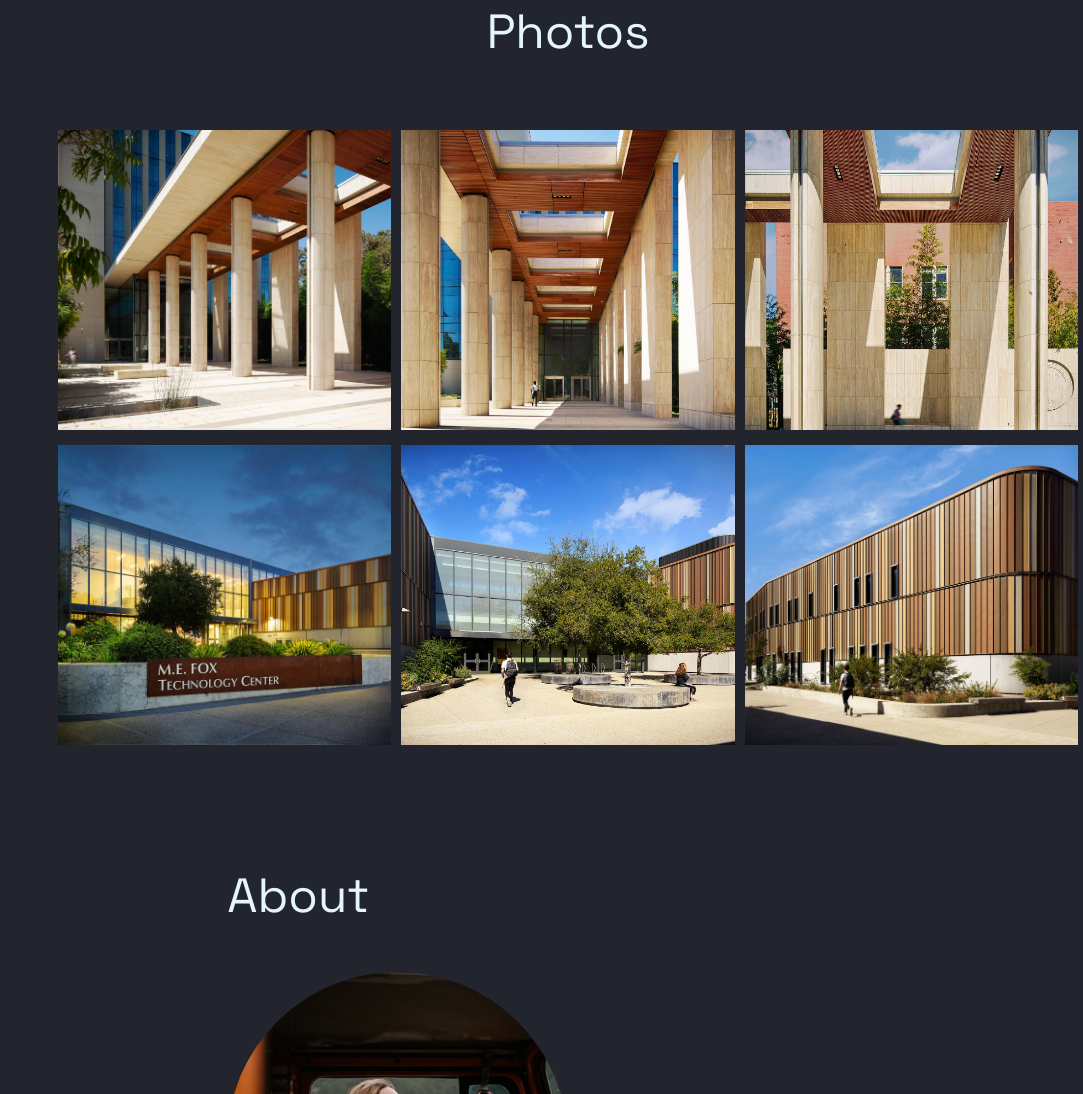
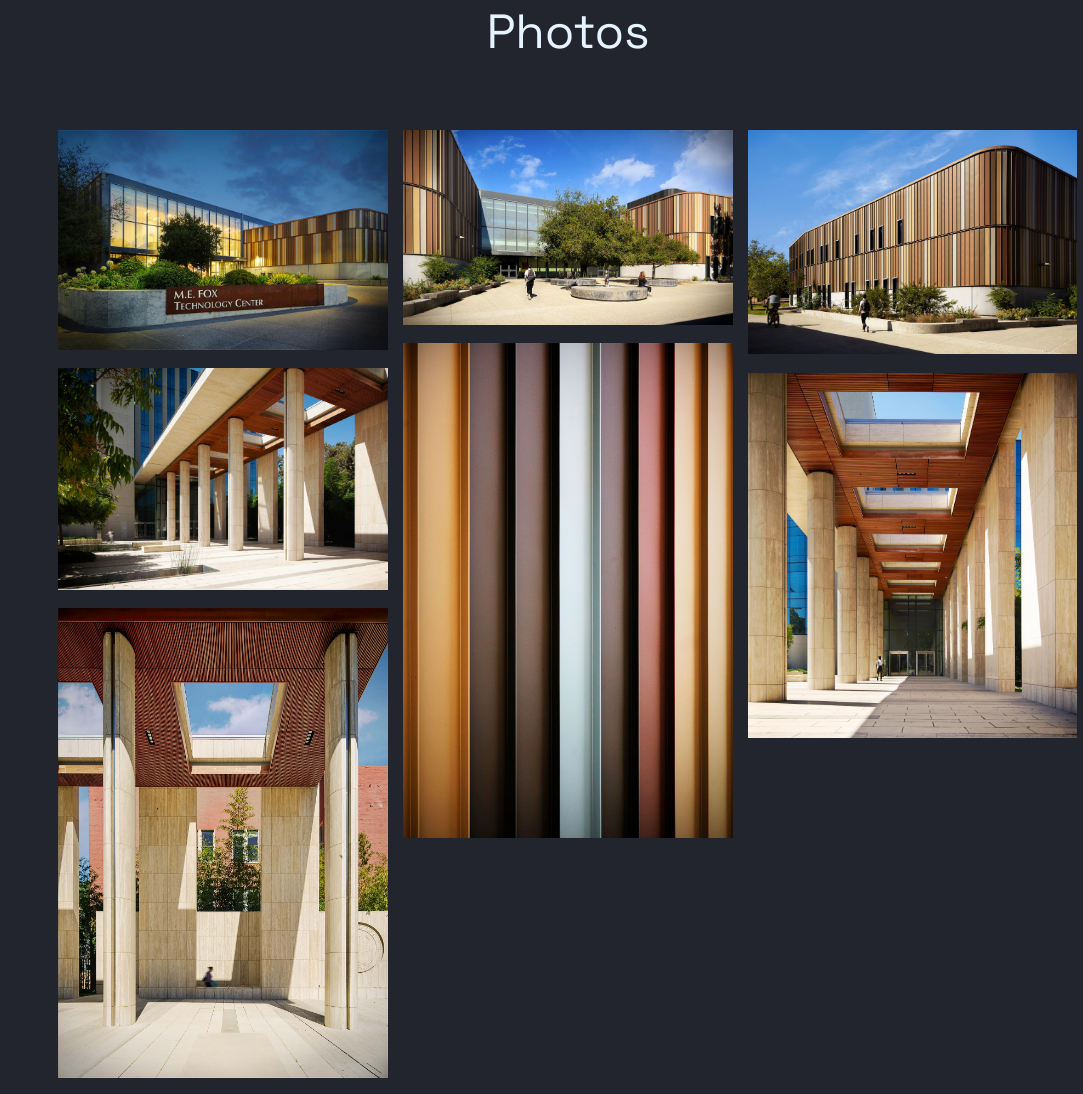
Before and after one commit to jthieleruiz/photo-site, a website: page index.html in a window 1280 px wide. Shown: the part 960-2054 px from the top of the page, without its empty margins (197-1280 px from the left). Drawn offline with nearby package versions, Linux system fonts and the light colour scheme; files whose address does not match are found by name; a web font is replaced by a local one.

Commit message:
Fixed masonry (yay!)

```diff
--- a/index.html
+++ b/index.html
@@ -92,36 +92,41 @@
             <div class="grid ">
               <div class="grid-sizer"></div>
 
-              <div class="grid-item" >
-                <a href="images/Family Justice 1.jpg" class="d-block photo-item" data-fancybox="gallery" data-caption="Family Justice Center | ZGF">
-                  <img src="images/Family Justice 1.jpg" alt="Image" class="img-fluid mb-0">
+              <div class="grid-item " >
+                <a href="images/West Valley Hero.jpg" class="" data-fancybox="gallery" data-caption="West Valley College Fox Technology Center | Steinberg Hart">
+                  <img src="images/West Valley Hero.jpg" alt="Image" class="mb-0">
                 </a>
               </div>
               <div class="grid-item " >
-                <a href="images/Family Justice 2.jpg" class="d-block photo-item" data-fancybox="gallery" data-caption="Family Justice Center | ZGF">
-                  <img src="images/Family Justice 2.jpg" alt="Image" class="img-fluid mb-0">
+                <a href="images/West Valley Editorial.jpg" class="" data-fancybox="gallery" data-caption="West Valley College Fox Technology Center | Steinberg Hart">
+                  <img src="images/West Valley Editorial.jpg" alt="Image" class="mb-0">
+                </a>
+              </div>
+              <div class="grid-item " >
+                <a href="images/West Valley Editorial 2.jpg" class="" data-fancybox="gallery" data-caption="West Valley College Fox Technology Center | Steinberg Hart">
+                  <img src="images/West Valley Editorial 2.jpg" alt="Image" class="mb-0">
+                </a>
+              </div>
+              <div class="grid-item " >
+                <a href="images/West Valley Spec Detail.jpg" class="" data-fancybox="gallery" data-caption="West Valley College Fox Technology Center | Steinberg Hart">
+                  <img src="images/West Valley Spec Detail.jpg" alt="Image" class="mb-0">
+                </a>
+              </div>
+
+              <div class="grid-item" >
+                <a href="images/Family Justice 1.jpg" class="" data-fancybox="gallery" data-caption="Family Justice Center | ZGF">
+                  <img src="images/Family Justice 1.jpg" alt="Image" class="mb-0">
+                </a>
+              </div>
+              <div class="grid-item " >
+                <a href="images/Family Justice 2.jpg" class="" data-fancybox="gallery" data-caption="Family Justice Center | ZGF">
+                  <img src="images/Family Justice 2.jpg" alt="Image" class="mb-0">
                 </a>
               </div>
 
               <div class="grid-item " >
-                <a href="images/Family Justice 3.jpg" class="d-block photo-item" data-fancybox="gallery" data-caption="Family Justice Center | ZGF">
-                  <img src="images/Family Justice 3.jpg" alt="Image" class="img-fluid mb-0">
-                </a>
-              </div>
-
-              <div class="grid-item " >
-                <a href="images/West Valley Hero.jpg" class="d-block photo-item" data-fancybox="gallery" data-caption="West Valley College Fox Technology Center | Steinberg Hart">
-                  <img src="images/West Valley Hero.jpg" alt="Image" class="img-fluid mb-0">
-                </a>
-              </div>
-              <div class="grid-item " >
-                <a href="images/West Valley Editorial.jpg" class="d-block photo-item" data-fancybox="gallery" data-caption="West Valley College Fox Technology Center | Steinberg Hart">
-                  <img src="images/West Valley Editorial.jpg" alt="Image" class="img-fluid mb-0">
-                </a>
-              </div>
-              <div class="grid-item " >
-                <a href="images/West Valley Editorial 2.jpg" class="d-block photo-item" data-fancybox="gallery" data-caption="West Valley College Fox Technology Center | Steinberg Hart">
-                  <img src="images/West Valley Editorial 2.jpg" alt="Image" class="img-fluid mb-0">
+                <a href="images/Family Justice 3.jpg" class="" data-fancybox="gallery" data-caption="Family Justice Center | ZGF">
+                  <img src="images/Family Justice 3.jpg" alt="Image" class="mb-0">
                 </a>
               </div>
 
@@ -129,6 +134,7 @@
             </div>
           </section> <!-- #section-photos -->
 
+        </div>
         <section class="site-section" id="section-about">
           <div class="container" >
             <div class="row justify-content-center">
--- a/js/main.js
+++ b/js/main.js
@@ -2,7 +2,7 @@
 function aosInit() {
 	console.log("init AOS")
 	AOS.init({
-		duration: 1000, // duration change for initial load
+		duration: 200, // duration change for initial load
 		easing: 'slide',
 		once: true,
 		// startEvent: 'DOMContentLoaded', // Ensure it starts on page load
@@ -54,11 +54,12 @@ jQuery(document).ready(function($) {
 		// Initialize Masonry after images are loaded
 		$grid.imagesLoaded(function () {
 			$grid.masonry({
-				itemSelector: '.grid-item',
-				columnWidth: '.grid-sizer',
-				percentPosition: true,
+				itemSelector: '.grid-item',      // Target each grid item
+				columnWidth: '.grid-sizer',      // Set the column width based on the grid-sizer
+				percentPosition: true,           // Use percentage-based positioning
+				fitWidth: true,                  // Ensure the grid fits within the container width
+				gutter: 5                        // Set the gutter to match the spacing between images
 			});
-
 			// After Masonry layout is complete, refresh AOS
 			AOS.refresh();
 		});
--- a/scss/_site-blocks.scss
+++ b/scss/_site-blocks.scss
@@ -243,7 +243,7 @@ $columns-mobile: 1;
 
 // Function to calculate column width based on the number of columns
 @function column-width($columns) {
-  @return (100% / $columns);
+  @return (99% / $columns );
 }
 
 // Masonry Grid Styles
@@ -291,6 +291,9 @@ $columns-mobile: 1;
     }
   }
 }
+
+
+// Remove any fixed height settings
 .site-mobile-menu {
 
 	.site-mobile-menu-body {
```
Also changed, not shown: css/style.css, 1 other file. Lines whose indentation alone changed are shown as unchanged.
